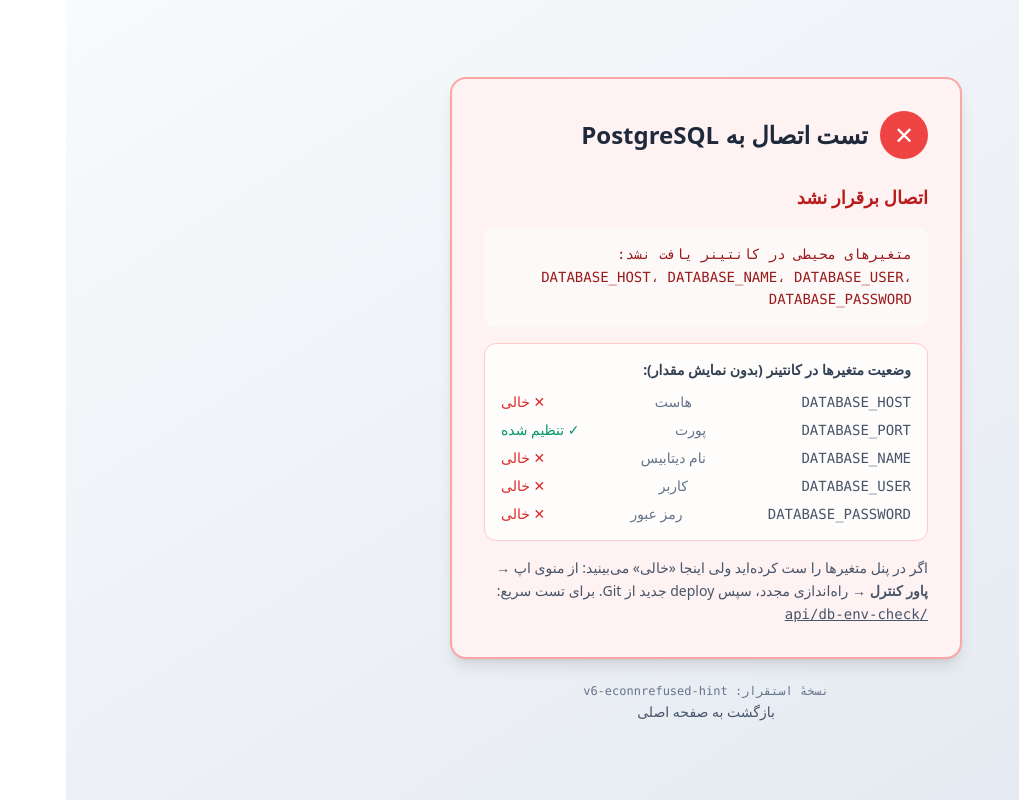
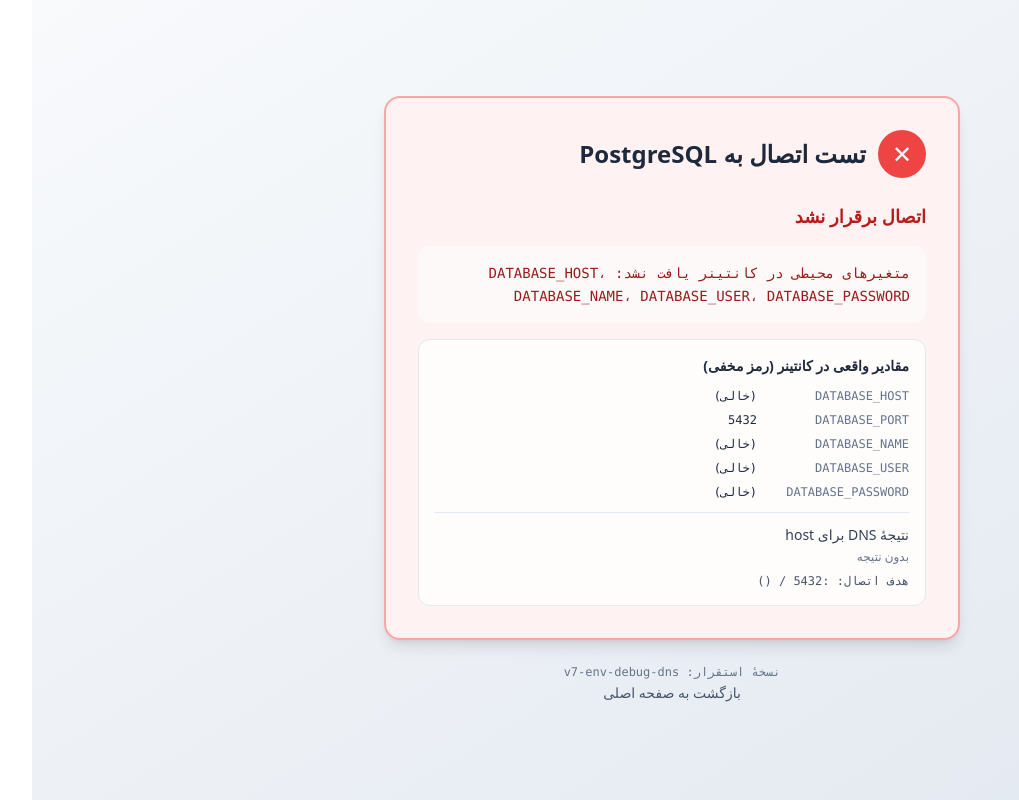
Before and after one commit to HosseinMollaee/mafia-test, a Next.js app: page /db-test in a window 1280 px wide. Shown: the whole page, without its empty margins (214-1233 px from the left). Built offline with nearby package versions, Linux system fonts and the light colour scheme.

Commit message:
Additional check for DB debug

```diff
--- a/app/api/db-env-check/route.ts
+++ b/app/api/db-env-check/route.ts
@@ -1,15 +1,18 @@
 import { getDatabaseEnvStatus } from "../../../lib/db";
+import { getDatabaseEnvDebug } from "../../../lib/db-debug";
 
 export const dynamic = "force-dynamic";
 
 export async function GET() {
   const status = getDatabaseEnvStatus();
+  const debug = await getDatabaseEnvDebug();
 
   return Response.json({
     ok: status.ok,
     missing: status.missing,
     configured: status.configured,
     hostHint: status.hostHint,
+    debug,
     nodeEnv: process.env.NODE_ENV ?? null,
   });
 }
--- a/app/db-test/page.tsx
+++ b/app/db-test/page.tsx
@@ -3,7 +3,9 @@
   getDatabaseEnvStatus,
   getDbErrorMessage,
   getPool,
+  resetPool,
 } from "../../lib/db";
+import { getDatabaseEnvDebug, type DatabaseEnvDebug } from "../../lib/db-debug";
 import { APP_VERSION } from "../../lib/version";
 
 export const dynamic = "force-dynamic";
@@ -15,10 +17,13 @@
   pgVersion: string | null;
   dbName: string | null;
   envStatus: ReturnType<typeof getDatabaseEnvStatus>;
+  envDebug: DatabaseEnvDebug;
 };
 
 async function runDbTest(): Promise<DbTestResult> {
+  resetPool();
   const envStatus = getDatabaseEnvStatus();
+  const envDebug = await getDatabaseEnvDebug();
 
   if (!envStatus.ok) {
     return {
@@ -28,6 +33,7 @@
       pgVersion: null,
       dbName: null,
       envStatus,
+      envDebug,
     };
   }
 
@@ -53,6 +59,7 @@
       pgVersion: versionResult.rows[0]?.pg_version ?? null,
       dbName: dbNameResult.rows[0]?.db_name ?? null,
       envStatus,
+      envDebug,
     };
   } catch (err) {
     return {
@@ -62,26 +69,19 @@
       pgVersion: null,
       dbName: null,
       envStatus,
+      envDebug,
     };
   } finally {
     client?.release();
   }
 }
 
-const ENV_LABELS: Record<string, string> = {
-  DATABASE_HOST: "هاست",
-  DATABASE_PORT: "پورت",
-  DATABASE_NAME: "نام دیتابیس",
-  DATABASE_USER: "کاربر",
-  DATABASE_PASSWORD: "رمز عبور",
-};
-
 export default async function DbTestPage() {
   const result = await runDbTest();
 
   return (
     <main className="flex min-h-screen items-center justify-center bg-gradient-to-br from-slate-50 to-slate-200 px-4 py-12 dark:from-slate-900 dark:to-slate-800">
-      <div className="w-full max-w-lg">
+      <div className="w-full max-w-xl">
         <div
           className={`rounded-2xl border-2 p-8 shadow-lg ${
             result.success
@@ -146,75 +146,10 @@
               <p className="rounded-xl bg-white/60 p-4 font-mono text-sm leading-relaxed text-red-800 dark:bg-slate-900/50 dark:text-red-300">
                 {result.error}
               </p>
-
-              {result.error?.includes("ECONNREFUSED") && (
-                <div className="rounded-xl border border-amber-300 bg-amber-50 p-4 text-sm leading-relaxed text-amber-950 dark:border-amber-700 dark:bg-amber-950/40 dark:text-amber-100">
-                  <p className="font-semibold">راهنمای ECONNREFUSED</p>
-                  <ul className="mt-2 list-inside list-disc space-y-1">
-                    <li>
-                      در <span className="font-mono">DATABASE_HOST</span> نام
-                      سرویس PostgreSQL بگذارید (مثلاً{" "}
-                      <span className="font-mono">app-postgresql-mafia-test</span>
-                      )، نه IP مثل <span className="font-mono">192.168.x.x</span>.
-                    </li>
-                    <li>هر دو اپ در یک پروژهٔ پارس‌پک باشند.</li>
-                    <li>PostgreSQL در پاور کنترل روشن باشد.</li>
-                  </ul>
-                  {result.envStatus.hostHint?.looksLikePodIp && (
-                    <p className="mt-2 font-medium text-red-700 dark:text-red-300">
-                      host فعلی شبیه IP پاد است ({result.envStatus.hostHint.masked}
-                      ).
-                    </p>
-                  )}
-                </div>
-              )}
-
-              <div className="rounded-xl border border-red-200 bg-white/80 p-4 dark:border-red-800 dark:bg-slate-900/50">
-                <p className="mb-3 text-sm font-semibold text-slate-700 dark:text-slate-200">
-                  وضعیت متغیرها در کانتینر (بدون نمایش مقدار):
-                </p>
-                <ul className="space-y-2 text-sm">
-                  {Object.entries(result.envStatus.configured).map(
-                    ([key, isSet]) => (
-                      <li
-                        key={key}
-                        className="flex items-center justify-between gap-2"
-                      >
-                        <span className="font-mono text-slate-600 dark:text-slate-300">
-                          {key}
-                        </span>
-                        <span className="text-slate-500 dark:text-slate-400">
-                          {ENV_LABELS[key] ?? key}
-                        </span>
-                        <span
-                          className={
-                            isSet
-                              ? "font-medium text-emerald-600 dark:text-emerald-400"
-                              : "font-medium text-red-600 dark:text-red-400"
-                          }
-                        >
-                          {isSet ? "✓ تنظیم شده" : "✕ خالی"}
-                        </span>
-                      </li>
-                    )
-                  )}
-                </ul>
-              </div>
-
-              <p className="text-sm leading-relaxed text-slate-600 dark:text-slate-400">
-                اگر در پنل متغیرها را ست کرده‌اید ولی اینجا «خالی» می‌بینید:
-                از منوی اپ → <strong>پاور کنترل</strong> → راه‌اندازی مجدد،
-                سپس deploy جدید از Git. برای تست سریع:{" "}
-                <Link
-                  href="/api/db-env-check"
-                  className="font-mono underline"
-                  target="_blank"
-                >
-                  /api/db-env-check
-                </Link>
-              </p>
             </div>
           )}
+
+          <EnvDebugPanel debug={result.envDebug} />
         </div>
 
         <p className="mt-6 space-y-2 text-center">
@@ -232,3 +167,51 @@
     </main>
   );
 }
+
+function EnvDebugPanel({ debug }: { debug: DatabaseEnvDebug }) {
+  return (
+    <div className="mt-4 space-y-3 rounded-xl border border-slate-200 bg-white/80 p-4 text-sm dark:border-slate-700 dark:bg-slate-900/50">
+      <p className="font-semibold text-slate-800 dark:text-slate-100">
+        مقادیر واقعی در کانتینر (رمز مخفی)
+      </p>
+      <dl className="space-y-2 font-mono text-xs break-all">
+        {Object.entries(debug.variables).map(([key, value]) => (
+          <div key={key} className="grid grid-cols-[9rem_1fr] gap-2">
+            <dt className="text-slate-500">{key}</dt>
+            <dd className="text-slate-800 dark:text-slate-200">{value}</dd>
+          </div>
+        ))}
+      </dl>
+
+      <div className="border-t border-slate-200 pt-3 dark:border-slate-700">
+        <p className="mb-1 font-medium text-slate-700 dark:text-slate-300">
+          نتیجهٔ DNS برای host
+        </p>
+        {debug.dns.error ? (
+          <p className="font-mono text-xs text-red-600">{debug.dns.error}</p>
+        ) : debug.dns.addresses.length > 0 ? (
+          <p className="font-mono text-xs text-slate-700 dark:text-slate-200">
+            {debug.dns.hostname} → {debug.dns.addresses.join(", ")}
+          </p>
+        ) : (
+          <p className="text-xs text-slate-500">بدون نتیجه</p>
+        )}
+        <p className="mt-2 font-mono text-xs text-slate-600 dark:text-slate-400">
+          هدف اتصال: {debug.connectionTarget.host}:
+          {debug.connectionTarget.port} / {debug.connectionTarget.database} (
+          {debug.connectionTarget.user})
+        </p>
+      </div>
+
+      {debug.warnings.length > 0 && (
+        <ul className="space-y-2 border-t border-amber-200 pt-3 text-amber-950 dark:border-amber-800 dark:text-amber-100">
+          {debug.warnings.map((warning) => (
+            <li key={warning} className="list-inside list-disc">
+              {warning}
+            </li>
+          ))}
+        </ul>
+      )}
+    </div>
+  );
+}
--- /dev/null
+++ b/lib/db-debug.ts
@@ -0,0 +1,77 @@
+import "server-only";
+import { lookup } from "node:dns/promises";
+
+function runtimeEnv(name: string): string | undefined {
+  const value = process.env[name];
+  return typeof value === "string" && value.trim() ? value.trim() : undefined;
+}
+
+export type DatabaseEnvDebug = {
+  variables: Record<string, string>;
+  dns: {
+    hostname: string;
+    addresses: string[];
+    error: string | null;
+  };
+  connectionTarget: {
+    host: string;
+    port: number;
+    database: string;
+    user: string;
+  };
+  warnings: string[];
+};
+
+export async function getDatabaseEnvDebug(): Promise<DatabaseEnvDebug> {
+  const host = runtimeEnv("DATABASE_HOST") ?? "";
+  const port = Number(runtimeEnv("DATABASE_PORT") ?? "5432");
+  const database = runtimeEnv("DATABASE_NAME") ?? "";
+  const user = runtimeEnv("DATABASE_USER") ?? "";
+
+  const variables: Record<string, string> = {
+    DATABASE_HOST: host || "(خالی)",
+    DATABASE_PORT: String(port),
+    DATABASE_NAME: database || "(خالی)",
+    DATABASE_USER: user || "(خالی)",
+    DATABASE_PASSWORD: runtimeEnv("DATABASE_PASSWORD") ? "****" : "(خالی)",
+  };
+
+  let addresses: string[] = [];
+  let dnsError: string | null = null;
+
+  if (host) {
+    try {
+      const results = await lookup(host, { all: true });
+      addresses = results.map((entry) =>
+        entry.family === 6 ? entry.address : entry.address
+      );
+    } catch (err) {
+      dnsError = err instanceof Error ? err.message : String(err);
+    }
+  }
+
+  const warnings: string[] = [];
+
+  if (/\.apps\.[^.]+\.abrhapaas\.com$/i.test(host)) {
+    warnings.push(
+      "DATABASE_HOST به آدرس عمومی apps.* اشاره می‌کند. این دامنه معمولاً برای مرورگر/HTTP است و روی پورت 5432 باز نیست. مقدار را به نام کوتاه سرویس عوض کنید: app-postgresql-mafia-test"
+    );
+  }
+
+  if (addresses.some((ip) => ip.startsWith("192.168."))) {
+    warnings.push(
+      `نام host به IP داخلی (${addresses.join(", ")}) resolve می‌شود. اگر ECONNREFUSED می‌گیرید، از نام سرویس داخلی (بدون .apps....) استفاده کنید، نه دامنهٔ عمومی.`
+    );
+  }
+
+  return {
+    variables,
+    dns: {
+      hostname: host,
+      addresses,
+      error: dnsError,
+    },
+    connectionTarget: { host, port, database, user },
+    warnings,
+  };
+}
--- a/lib/db.ts
+++ b/lib/db.ts
@@ -84,12 +84,27 @@
   };
 }
 
+export function getConnectionTarget() {
+  return {
+    host: runtimeEnv("DATABASE_HOST") ?? "",
+    port: Number(runtimeEnv("DATABASE_PORT") ?? "5432"),
+    database: runtimeEnv("DATABASE_NAME") ?? "",
+    user: runtimeEnv("DATABASE_USER") ?? "",
+  };
+}
+
 /** Pool is created on first use so runtime env vars from ParsPack are available. */
 export function getPool(): Pool {
   if (!globalForDb.pool) {
     globalForDb.pool = new Pool(getPoolConfig());
   }
   return globalForDb.pool;
+}
+
+/** After changing env vars in ParsPack, restart the app so a new pool is created. */
+export function resetPool(): void {
+  void globalForDb.pool?.end();
+  globalForDb.pool = undefined;
 }
 
 export function getDbErrorMessage(err: unknown): string {
--- a/lib/version.ts
+++ b/lib/version.ts
@@ -1,2 +1,2 @@
 /** Bump when deploying so you can verify ParsPack picked up the new build. */
-export const APP_VERSION = "v6-econnrefused-hint";
+export const APP_VERSION = "v7-env-debug-dns";
```
